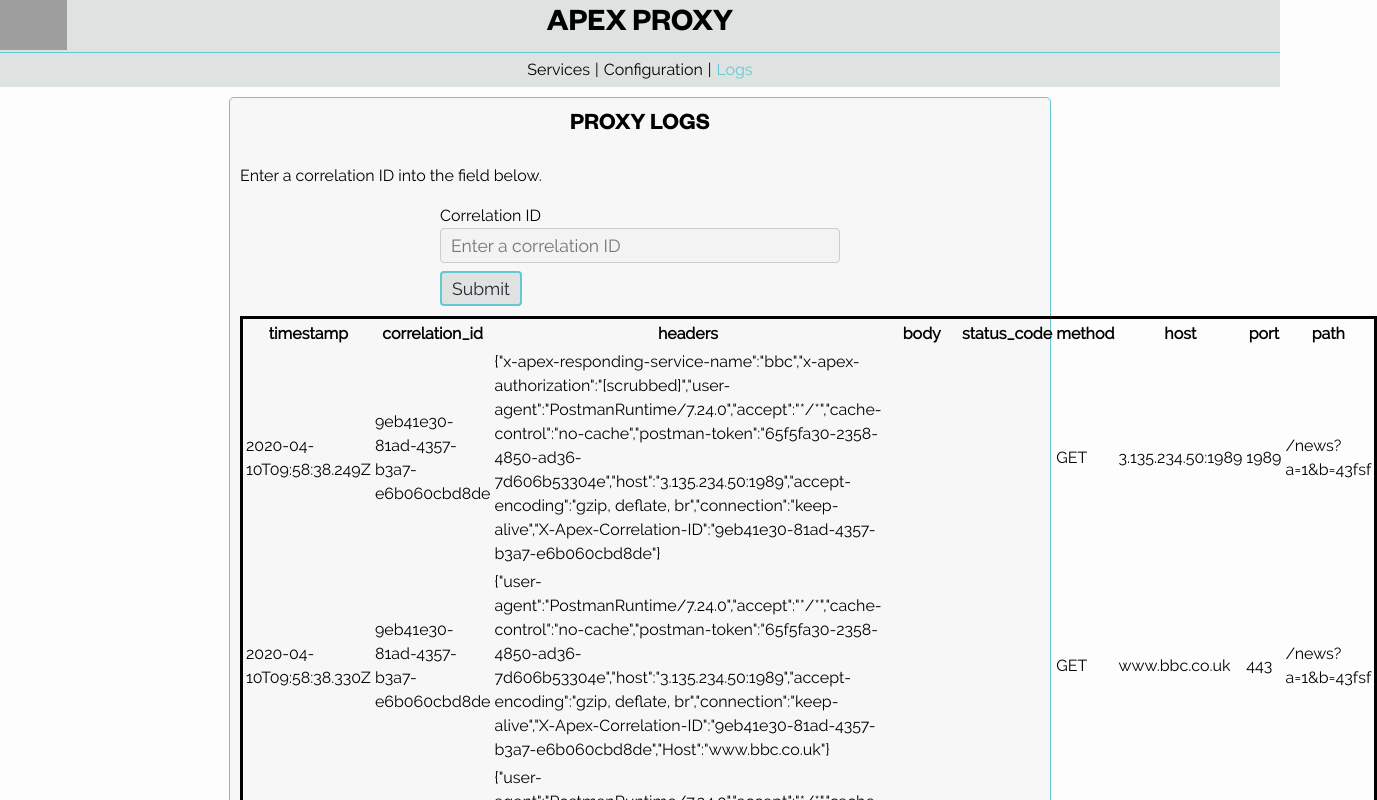
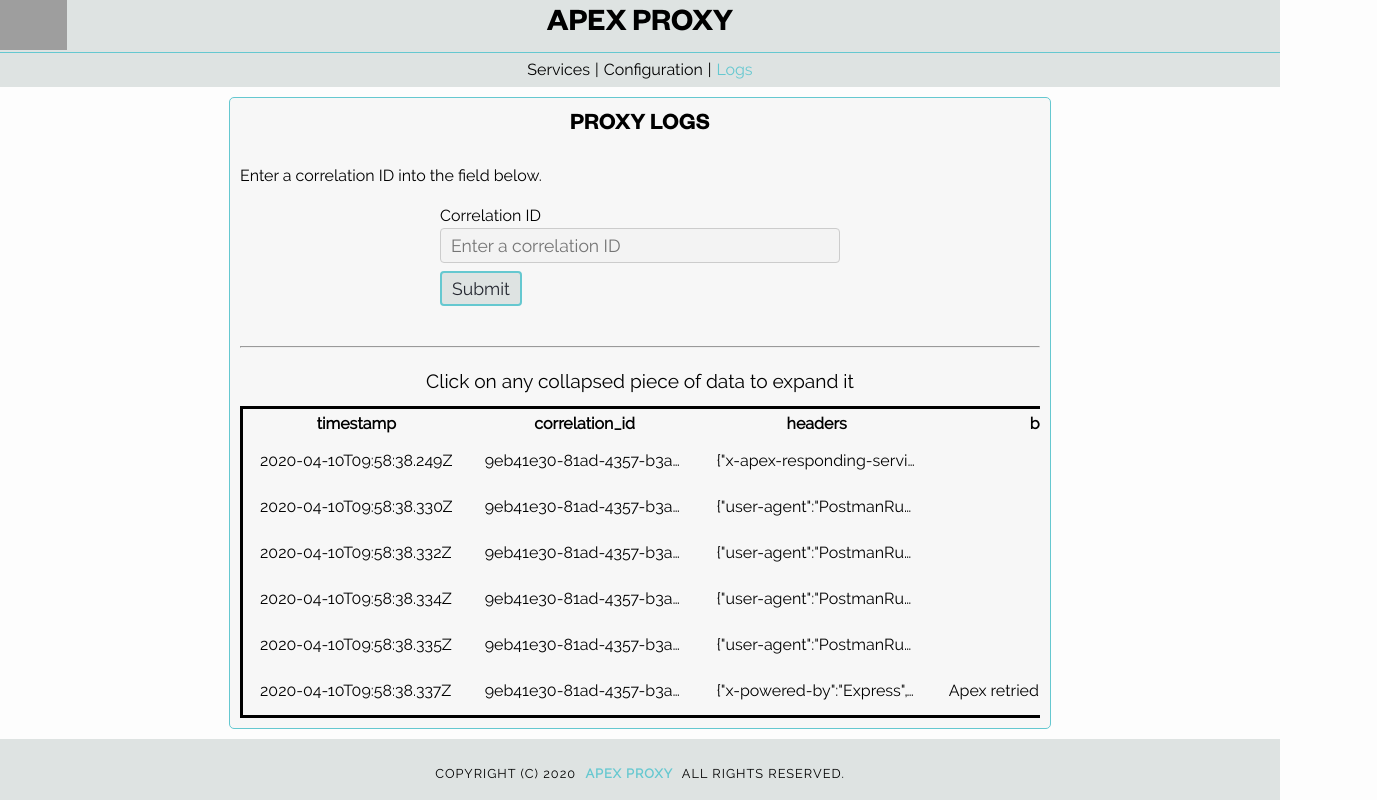
Before and after one commit to apex-api-proxy/apex-admin-ui, a React (Create React App) app: page /logs in a window 1280 px wide. Shown: the top 800 px of the page, 1377 px wide, since content can reach past the window. Built offline with nearby package versions, Linux system fonts and the light colour scheme; no server answers; grey boxes are pictures that could not be loaded.

Commit message:
Add styles to logs table, collapse long data

```diff
--- a/src/components/Logs/Logs.js
+++ b/src/components/Logs/Logs.js
@@ -1,4 +1,14 @@
-import React from 'react';
+import React, { Fragment } from 'react';
+
+function handleDataClick(e) {
+	const cell = e.target;
+
+	if (cell.classList.contains('expanded')) {
+		cell.classList.remove('expanded');
+	} else {
+		cell.classList.add('expanded');
+	}
+}
 
 const Logs = (props) => {
 	const columnNames = Object.keys(props.logs[0]);
@@ -11,7 +21,7 @@ const Logs = (props) => {
 	const rows = props.logs.map(log => {
 		const rowData = columnNames.map(column => {
 			return (
-				<td>{log[column]}</td>
+				<td onClick={handleDataClick}>{log[column]}</td>
 			);
 		});
 
@@ -24,6 +34,10 @@ const Logs = (props) => {
 	console.log('columnNames: ', columnNames);
 
 	return (
+		<Fragment>
+			<hr id="logs-table-separator" />
+			<p id="logs-click-instructions">Click on any collapsed piece of data to expand it</p>
+			<div id="logs-table-container">
 				<table>
 					<thead>
 						<tr>
@@ -34,6 +48,8 @@ const Logs = (props) => {
 						{rows}
 					</tbody>
 				</table>
+			</div>
+		</Fragment>
 	);
 };
 
--- a/src/styles.css
+++ b/src/styles.css
@@ -254,6 +254,35 @@ table {
     outline: none;
 }
 
+#logs-table-container {
+    overflow: scroll;
+}
+
+#logs-table-container tr, td {
+    padding: 10px 15px;
+}
+
+#logs-table-container table td {
+    cursor: pointer;
+}
+
+#logs-table-container table td:not(.expanded) {
+    text-overflow: ellipsis;
+    max-width: 200px;
+    white-space: nowrap;
+    overflow: hidden;
+}
+
+#logs-click-instructions {
+    font-size: 1.2em;
+    text-align: center;
+    margin-bottom: 0;
+}
+
+#logs-table-separator {
+    margin-top: 2.5em;
+}
+
 body.tab-navigator button:focus,
 body.tab-navigator input:focus,
 body.tab-navigator select:focus,
```
Lines whose indentation alone changed are shown as unchanged.
